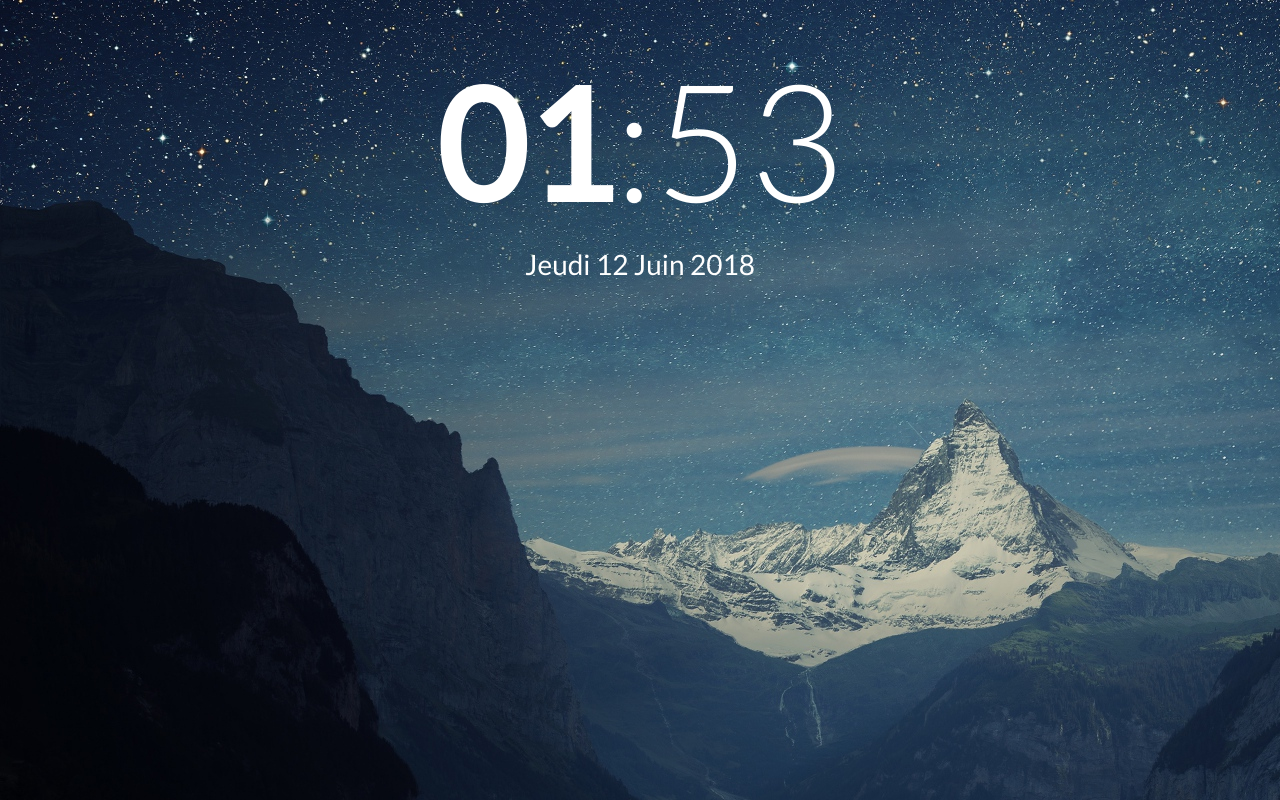
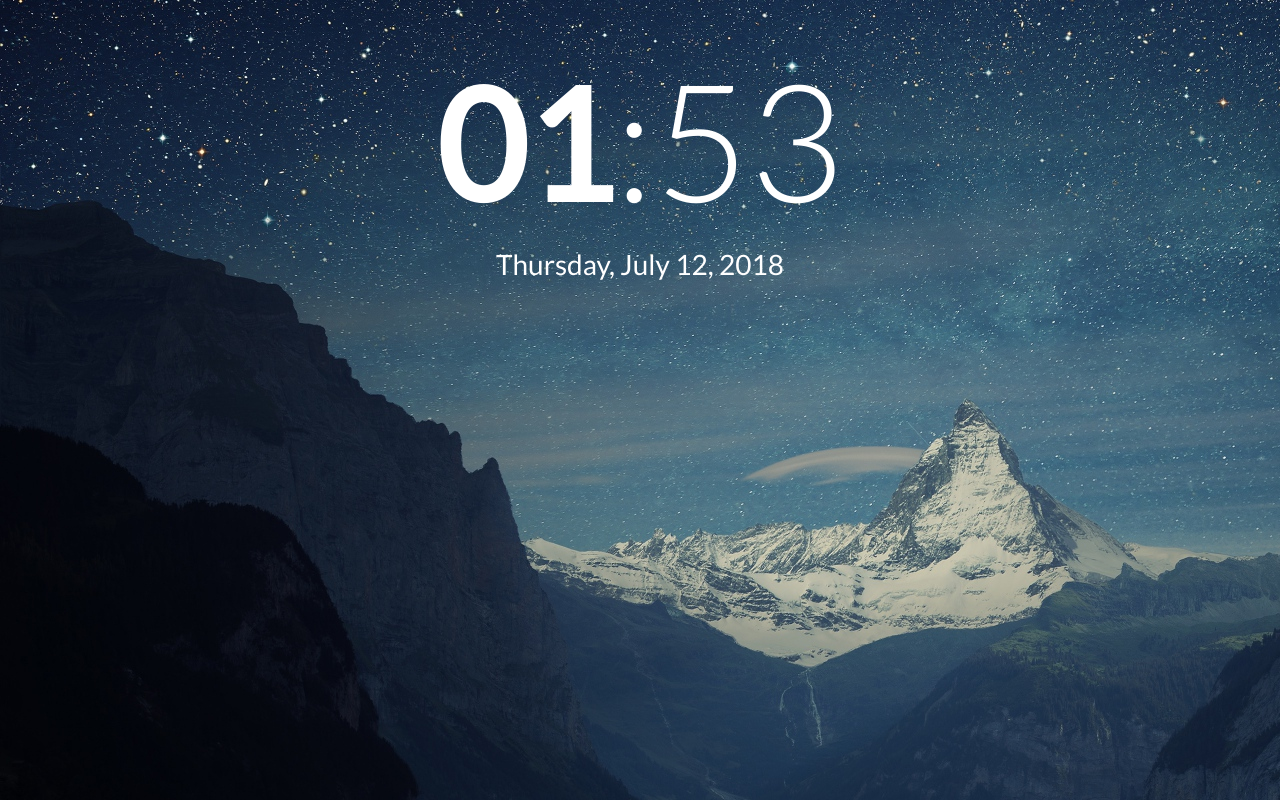
Before and after one commit to Litarvan/lightdm-webkit-theme-litarvan, a Vue app: page /#/home in a window 1280 px wide. Built offline with nearby package versions, Linux system fonts and the light colour scheme.

Commit message:
Language-universal date

```diff
--- a/src/components/Clock.vue
+++ b/src/components/Clock.vue
@@ -9,6 +9,8 @@
 </template>
 
 <script>
+    import LightDM from '../lightdm';
+
     export default
     {
         name: 'clock',
@@ -16,17 +18,25 @@
         data()
         {
             const date = new Date();
-            const template = 'weekd day month year';
-            const days = ['Lundi', 'Mardi', 'Mercredi', 'Jeudi', 'Vendredi', 'Samedi', 'Dimanche'];
-            const months = ['Janvier', 'Février', 'Mars', 'Avril', 'Mai', 'Juin', 'Juillet', 'Août', 'Septembre', 'Octobre', 'Novembre', 'Decembre'];
+
+            let lang = 'en-US';
+
+            LightDM.languages.forEach(l => {
+                if (l.name.toLowerCase() === LightDM.language.toLowerCase())
+                {
+                    lang = l.code.split('.')[0].replace('_', '-');
+                }
+            });
 
             return {
                 hours: date.getHours().toString().padStart(2, '0'),
                 minutes: date.getMinutes().toString().padStart(2, '0'),
-                date: template.replace('day', date.getDate().toString())
-                    .replace('weekd', days[date.getDay() - 1])
-                    .replace('month', months[date.getMonth() - 1])
-                    .replace('year', date.getFullYear().toString())
+                date: date.toLocaleDateString(lang, {
+                    weekday: 'long',
+                    day: 'numeric',
+                    month: 'long',
+                    year: 'numeric'
+                })
             }
         }
     }
```
